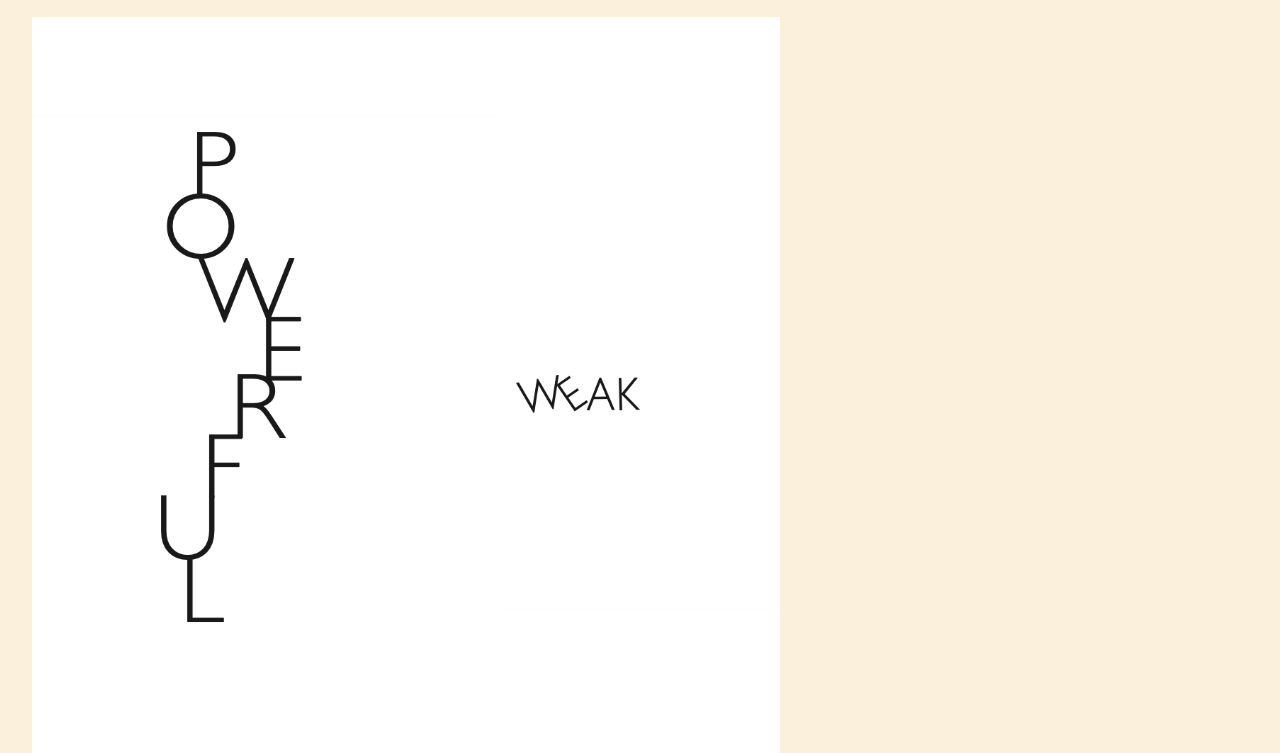
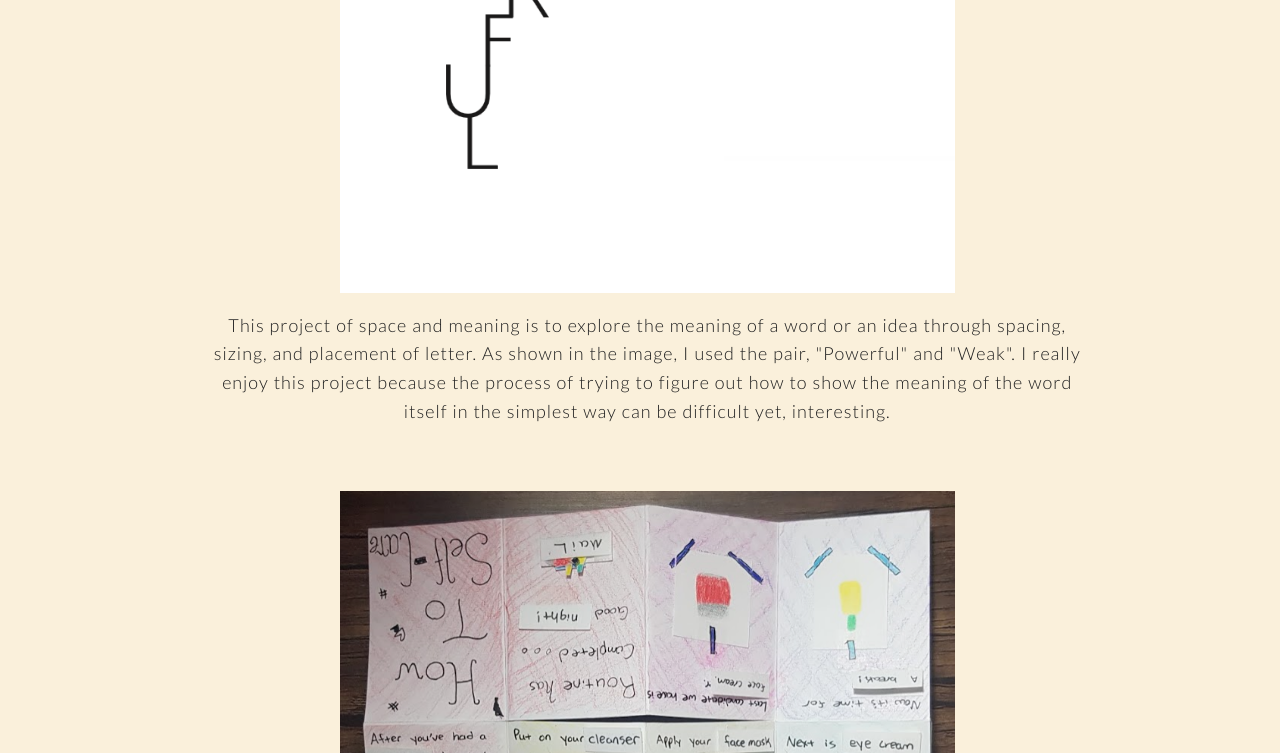
Before and after one commit to LingXiong0/LingXiong0.github.io, a plain HTML site: page design.html in a window 1280 px wide. Shown: the part 1374-2127 px from the top of the page. Drawn offline with Linux system fonts and the light colour scheme.

Commit message:
Update design css

```diff
--- a/css/styles.css
+++ b/css/styles.css
@@ -250,32 +250,27 @@ h1 {
 /*
 DESIGN SECTION--------------------------------------------------
 */
-.gallery {
-  /* @TO-DO: gallery items are centered and wrap in narrow views */
-  width: auto;
-  text-align: center;
+section{
   display: flex;
-  flex-flow: row wrap;
-  justify-content: center;
+  flex-direction: column;
+  align-items: center;
+  padding-top: 3em;
+  justify-content: left;
 }
 
-
-.gallery_content { /*figure tags*/
-  background-color: white; /*border*/
-  margin: 1em;
-  width: 500px;
-  padding: 1em;
-  box-shadow: 2px 2px 4px;
-  font-size: 16px;
+section .img_design{
+  max-width: 50%;
 }
 
-#Description { /*figcaption for design section*/
+.description { /*figcaption for design section*/
   font-family: 'Lato', sans-serif;
-  line-height: 1.3em;
-  font-size: 15px;
-  padding: 0.5em;
+  font-size: 16px;
+  display: flex;
+  align-items: center;
+  margin-left: 3em;
+  margin-right: 3em;
+  padding-top: 1em;
 }
-
 
 /*
 ANIME SECTION--------------------------------------------------
@@ -411,7 +406,6 @@ MEDIA QUERIES ----------------------------------------------------------
   .about_headings {font-size: 16px;}
   .typewriter {font-size: 13px;}
   .all_h1 {font-size: 25px;}
-  .gallery_text {font-size: 18px;}
 }
 
 
@@ -424,7 +418,7 @@ MEDIA QUERIES ----------------------------------------------------------
   .about_headings {font-size: 17px;}
   .selfie{ width: 90%; height: auto; }
   .typewriter {font-size: 20px;}
-  .gallery_content {width: 350px;}
+  .description{font-size: 18px;} /*design page*/
 }
 
 
@@ -440,8 +434,8 @@ MEDIA QUERIES ----------------------------------------------------------
   .container_I300 {padding-left: 3em; padding-right: 3em;}
   .container_I245 {padding-left: 3em; padding-right: 3em;}
   .all_h1 {font-size: 35px;}
-  .gallery_content {width: 400px;}
   .anime {flex-basis: 25%;}
+  .description{margin-left: 10em; margin-right: 10em;} /*design page*/
   }
 
 
@@ -454,7 +448,6 @@ MEDIA QUERIES ----------------------------------------------------------
   .typewriter {font-size: 30px;}
   .container_I300 {padding-left: 4em; padding-right: 4em;}
   .container_I245 {padding-left: 4em; padding-right: 4em;}
-  .gallery_content {width: 350px;}
 }
 
 
```
